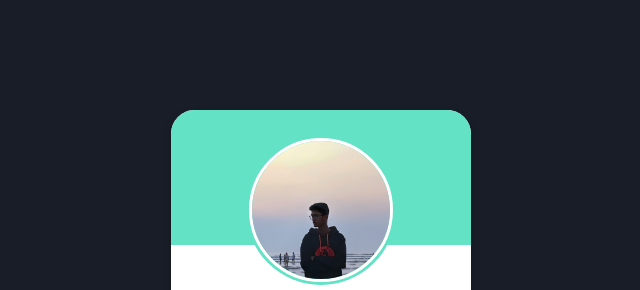
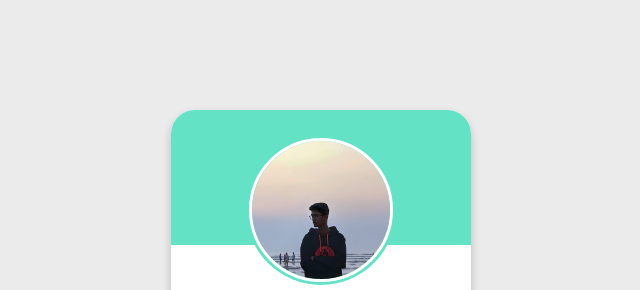
Before and after one commit to mhatreojas/ProfCard, a plain HTML site: page index.html in a window 1280 px wide. Shown: the part 102-392 px from the top of the page, without its empty margins (319-959 px from the left). Drawn offline with nearby package versions, Linux system fonts and the light colour scheme.

Commit message:
Update prof.css

```diff
--- a/prof.css
+++ b/prof.css
@@ -11,7 +11,7 @@ body{
     display: flex;
     align-items: center;
     justify-content: center;
-    background-color: #181D27;
+    background-color: #EBEBEB;
     }
 .profile-card{
     display:flex;
```
